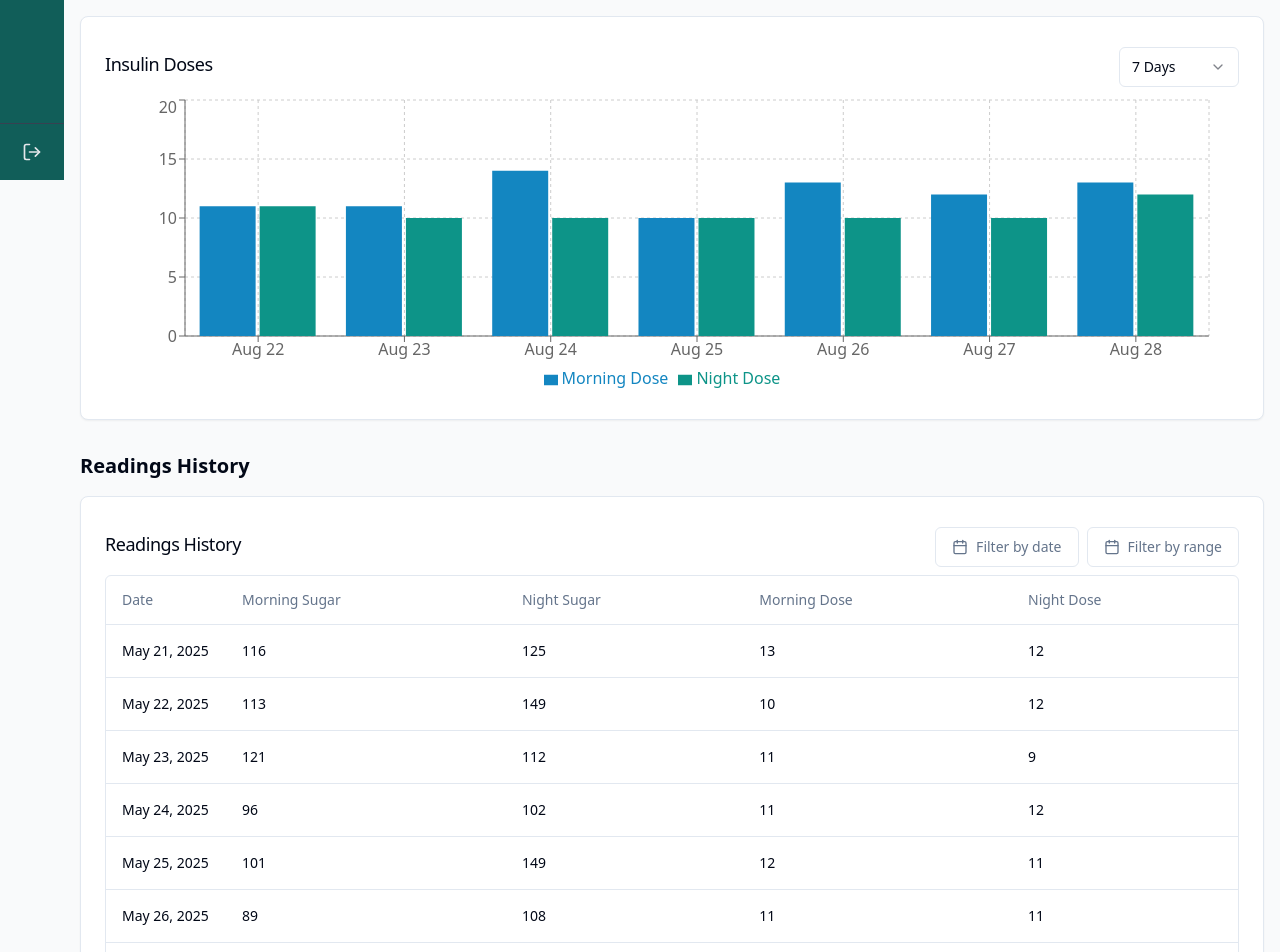
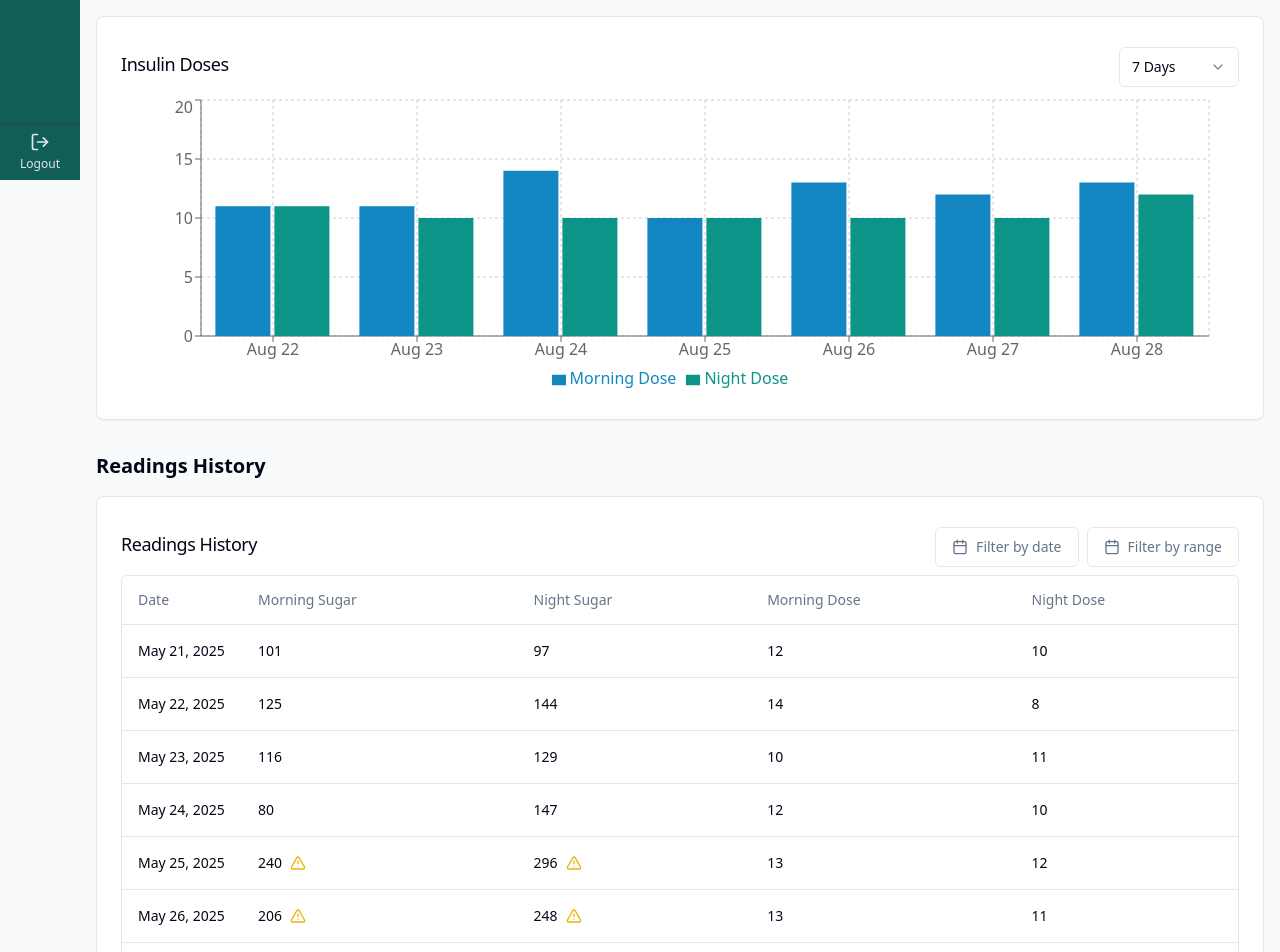
Before and after one commit to David-Getachew/Sugar-Insulin-Tracker-Automation-Webapp, a React (Vite) app: page /dashboard in a window 1280 px wide. Shown: the part 620-1572 px from the top of the page. Built offline with nearby package versions, Linux system fonts and the light colour scheme.

Commit message:
[dyad] Adding sidebar labels and warning indicators for abnormal readings - wrote 2 file(s)

```diff
--- a/src/components/layout/MainLayout.tsx
+++ b/src/components/layout/MainLayout.tsx
@@ -30,7 +30,7 @@ const MainLayout = ({ children }: MainLayoutProps) => {
   return (
     <div className="min-h-screen bg-gray-50 flex">
       {/* Sidebar */}
-      <div className="bg-[#115e59] flex flex-col w-16 sticky top-0 h-screen">
+      <div className="bg-[#115e59] flex flex-col w-20 sticky top-0 h-screen">
         <nav className="flex-1 py-4">
           {navItems.map((item) => (
             <Link
@@ -44,7 +44,10 @@ const MainLayout = ({ children }: MainLayoutProps) => {
                 }
               `}
             >
-              <span>{item.icon}</span>
+              <div className="flex flex-col items-center">
+                <span>{item.icon}</span>
+                <span className="text-xs mt-1">{item.label}</span>
+              </div>
             </Link>
           ))}
         </nav>
@@ -55,7 +58,10 @@ const MainLayout = ({ children }: MainLayoutProps) => {
             className="w-full flex items-center justify-center p-2 hover:bg-[#0f766e] text-gray-200 hover:text-white"
             onClick={handleLogout}
           >
-            <LogOut className="h-5 w-5" />
+            <div className="flex flex-col items-center">
+              <LogOut className="h-5 w-5" />
+              <span className="text-xs mt-1">Logout</span>
+            </div>
           </Button>
         </div>
       </div>
--- a/src/components/tables/ReadingsTable.tsx
+++ b/src/components/tables/ReadingsTable.tsx
@@ -12,7 +12,7 @@ import { Button } from "@/components/ui/button";
 import { Calendar } from "@/components/ui/calendar";
 import { Popover, PopoverContent, PopoverTrigger } from "@/components/ui/popover";
 import { format, addMonths } from "date-fns";
-import { Calendar as CalendarIcon } from "lucide-react";
+import { Calendar as CalendarIcon, AlertTriangle } from "lucide-react";
 import { cn } from "@/lib/utils";
 import { DateRange } from "react-day-picker";
 
@@ -25,11 +25,18 @@ const generateMockData = (days: number) => {
     const date = new Date(today);
     date.setDate(today.getDate() - i);
 
+    // Generate some abnormal readings for demonstration
+    const isAbnormal = Math.random() > 0.8; // 20% chance of abnormal reading
+
     data.push({
       id: i,
       date: date,
-      morningSugar: Math.floor(Math.random() * 50) + 80, // Random between 80-130
-      nightSugar: Math.floor(Math.random() * 60) + 90, // Random between 90-150
+      morningSugar: isAbnormal
+        ? Math.random() > 0.5 ? Math.floor(Math.random() * 50) + 200 : Math.floor(Math.random() * 30) + 50
+        : Math.floor(Math.random() * 50) + 80,
+      nightSugar: isAbnormal
+        ? Math.random() > 0.5 ? Math.floor(Math.random() * 100) + 200 : Math.floor(Math.random() * 40) + 50
+        : Math.floor(Math.random() * 60) + 90,
       morningDose: Math.floor(Math.random() * 5) + 10, // Random between 10-15
       nightDose: Math.floor(Math.random() * 5) + 8, // Random between 8-13
     });
@@ -42,7 +49,7 @@ const ReadingsTable = () => {
   const [date, setDate] = useState<Date | undefined>(undefined);
   const [dateRange, setDateRange] = useState<DateRange | undefined>(undefined);
   const [currentPage, setCurrentPage] = useState(1);
-  const itemsPerPage = 7; // Changed to 7 items per page
+  const itemsPerPage = 7;
 
   // Generate 100 days of mock data for pagination demo
   const allData = generateMockData(100);
@@ -69,6 +76,11 @@ const ReadingsTable = () => {
     setDate(undefined);
     setDateRange(undefined);
     setCurrentPage(1);
+  };
+
+  // Function to check if a sugar level is abnormal
+  const isAbnormalSugar = (value: number) => {
+    return value < 70 || value > 180;
   };
 
   return (
@@ -158,8 +170,22 @@ const ReadingsTable = () => {
                 paginatedData.map((reading) => (
                   <TableRow key={reading.id}>
                     <TableCell className="font-medium">{format(reading.date, "MMM d, yyyy")}</TableCell>
-                    <TableCell>{reading.morningSugar}</TableCell>
-                    <TableCell>{reading.nightSugar}</TableCell>
+                    <TableCell>
+                      <div className="flex items-center">
+                        {reading.morningSugar}
+                        {isAbnormalSugar(reading.morningSugar) && (
+                          <AlertTriangle className="h-4 w-4 text-yellow-500 ml-2" />
+                        )}
+                      </div>
+                    </TableCell>
+                    <TableCell>
+                      <div className="flex items-center">
+                        {reading.nightSugar}
+                        {isAbnormalSugar(reading.nightSugar) && (
+                          <AlertTriangle className="h-4 w-4 text-yellow-500 ml-2" />
+                        )}
+                      </div>
+                    </TableCell>
                     <TableCell>{reading.morningDose}</TableCell>
                     <TableCell>{reading.nightDose}</TableCell>
                   </TableRow>
```
